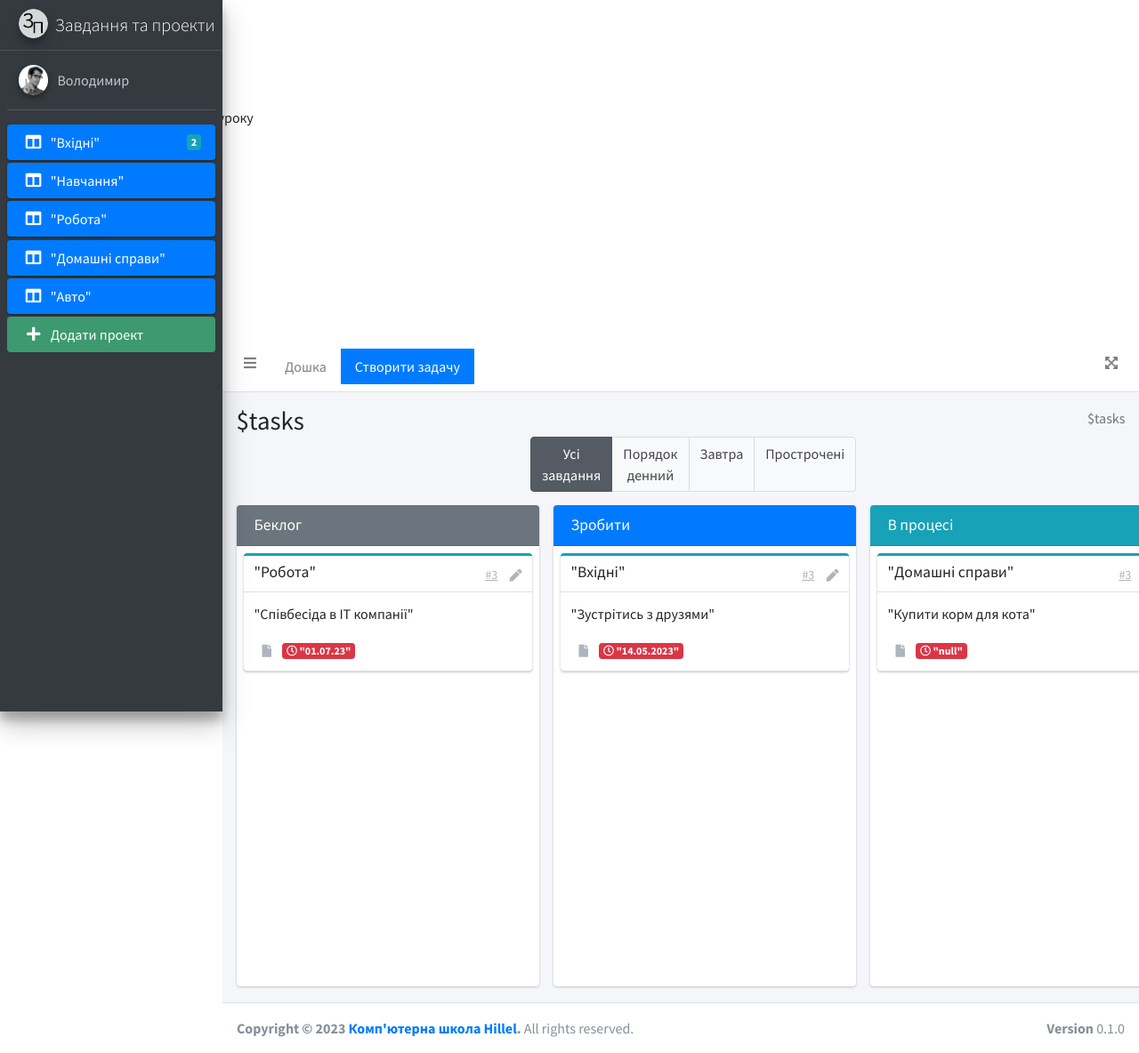
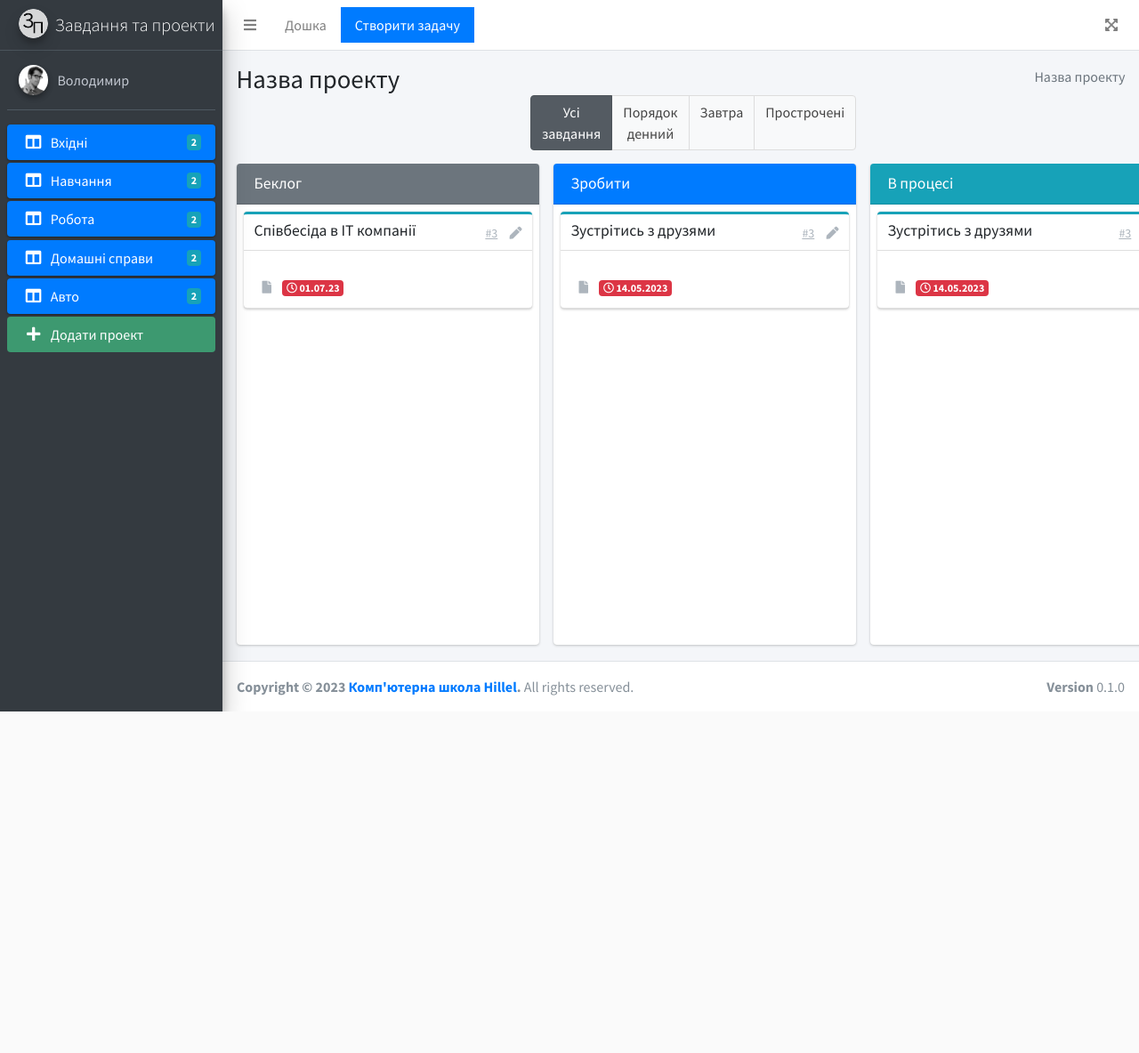
Before and after one commit to ithillel-php-basic/php-basic-2-642174ec96cdf134fc3b7ca7, a PHP site: page / in a window 1280 px wide. Shown: the whole page at 89% size. After the commit the page ends 800 px from the top, so only its background shows below. Run offline with PHP 8.4, Linux system fonts and the light colour scheme; some libraries are stand-ins or nearby versions.

Commit message:
Додав зміни в коді php, додав зміни в коді html.

```diff
--- a/index.php
+++ b/index.php
@@ -1,45 +1,44 @@
 <?php
 
-$arr  = array ( "Вхідні", "Навчання", "Робота", "Домашні справи", "Авто");
+$projects  = [
+    "Вхідні",
+    "Навчання",
+    "Робота",
+    "Домашні справи",
+    "Авто",
+];
 
-$tasks= [
+$tasks = [
 
-    $projects = [
+    [
         "project" => "Вхідні",
         "title" => "Зустрітись з друзями",
-    "due date" => "14.05.2023",
-    "status" => "to-do",],
-
-    $projects  = [
+        "due_date" => "14.05.2023",
+        "status" => "to-do",
+    ],
+    [
         "project" => "Навчання",
         "title" => "Зробити завдання до першого уроку",
-    "due date" => "27.04.2023",
-    "status" => "done",],
-
-    $projects  = [
+        "due_date" => "27.04.2023",
+        "status" => "done",
+    ],
+    [
         "project" => "Робота",
         "title" => "Співбесіда в IT компанії",
-    "due date" => "01.07.23",
-    "status" => "backlog",],
-
-    $projects  = [
+        "due_date" => "01.07.23",
+        "status" => "backlog",
+    ],
+    [
         "project" => "Домашні справи",
         "title" => "Купити корм для кота",
-    "due date" => "null",
-    "status" => "in-progress",],
+        "due_date" => null,
+        "status" => "in-progress",
+    ],
 
 ];
 
-foreach ($tasks as $projects) {
-  echo  "project" .$projects ["project"];
-  echo "<br>";
-  echo  "title" .$projects ["title"];
-  echo "<br>";
-  echo  "due date" .$projects ["due date"];
-  echo "<br>";
-  echo "status" .$projects ["status"];
-  echo "<br>";
-}
+
+
 ?>
 
 
@@ -122,48 +121,17 @@ foreach ($tasks as $projects) {
         <ul class="nav nav-pills nav-sidebar flex-column" data-widget= "treeview" role="menu" data-accordion="false">
           <!-- Add icons to the links using the .nav-icon class
              with font-awesome or any other icon font library -->
+          <?php  foreach ($projects as $project): ?>
           <li class="nav-item">
             <a href= "index.php" class="nav-link active">
               <i class="nav-icon fas fa-columns"></i>
               <p>
-                  "Вхідні"
+               <?= $project ?>
                 <span class="badge badge-info right">2</span>
               </p>
             </a>
           </li>
-            <li class="nav-item">
-              <a href= "index.php" class="nav-link active">
-                <i class="nav-icon fas fa-columns"></i>
-                <p>
-                  "Навчання"
-                </p>
-              </a>
-            </li>
-            <li class="nav-item">
-              <a href= "index.php" class="nav-link active">
-                <i class="nav-icon fas fa-columns"></i>
-                <p>
-                  "Робота"
-                </p>
-              </a>
-            </li>
-            <li class="nav-item">
-              <a href= "index.php" class="nav-link active">
-                <i class="nav-icon fas fa-columns"></i>
-                <p>
-                  "Домашні справи"
-                </p>
-              </a>
-            </li>
-            <li class="nav-item">
-              <a href= "index.php" class="nav-link active">
-                <i class="nav-icon fas fa-columns"></i>
-                <p>
-                  "Авто"
-                </p>
-              </a>
-            </li>
-             <li
+          <?php  endforeach; ?>
           <li class="nav-item">
             <a href="index.php" class="nav-link bg-olive">
               <i class="nav-icon fas fa-plus"></i>
@@ -178,17 +146,18 @@ foreach ($tasks as $projects) {
     </div>
     <!-- /.sidebar -->
   </aside>
+
   <!-- Content Wrapper. Contains page content -->
   <div class="content-wrapper kanban">
     <section class="content-header">
       <div class="container-fluid">
         <div class="row">
           <div class="col-sm-6">
-              <h1>$tasks</h1>
+            <h1>Назва проекту</h1>
           </div>
           <div class="col-sm-6 d-none d-sm-block">
             <ol class="breadcrumb float-sm-right">
-                <li class="breadcrumb-item active">$tasks</li>
+              <li class="breadcrumb-item active">Назва проекту</li>
             </ol>
           </div>
         </div>
@@ -215,9 +184,11 @@ foreach ($tasks as $projects) {
             </h3>
           </div>
           <div class="card-body connectedSortable" data-status="backlog">
+            <?php  foreach ($tasks as $task): ?>
+            <?php if ($task["status"] == "backlog" ):?>
             <div class="card card-info card-outline"  data-task-id="1">
               <div class="card-header">
-                  <h5 class="card-title">"Робота"</h5>
+                <h5 class="card-title"> <?= $task["title"] ?></h5>
                 <div class="card-tools">
                   <a href="#" class="btn btn-tool btn-link">#3</a>
                   <a href="#" class="btn btn-tool">
@@ -227,14 +198,15 @@ foreach ($tasks as $projects) {
               </div>
               <div class="card-body">
                 <p>
-                    "Співбесіда в IT компанії"
                 </p>
                 <a href="#" class="btn btn-tool">
                   <i class="fas fa-file"></i>
                 </a>
-                  <small class="badge badge-danger"><i class="far fa-clock"></i> "01.07.23"</small>
+                <small class="badge badge-danger"><i class="far fa-clock"></i> <?= $task["due_date"] ?></small>
               </div>
             </div>
+              <?php endif; ?>
+            <?php  endforeach; ?>
           </div>
         </div>
         <div class="card card-row card-primary">
@@ -244,9 +216,11 @@ foreach ($tasks as $projects) {
             </h3>
           </div>
           <div class="card-body connectedSortable" data-status="to-do">
+            <?php  foreach ($tasks as $task): ?>
+            <?php if ($task["status"] == "to-do" ):?>
               <div class="card card-info card-outline"  data-task-id="1">
                 <div class="card-header">
-                  <h5 class="card-title">"Вхідні"</h5>
+                  <h5 class="card-title"> <?= $task["title"] ?></h5>
                   <div class="card-tools">
                     <a href="#" class="btn btn-tool btn-link">#3</a>
                     <a href="#" class="btn btn-tool">
@@ -256,14 +230,15 @@ foreach ($tasks as $projects) {
                 </div>
                 <div class="card-body">
                   <p>
-                    "Зустрітись з друзями"
                   </p>
                   <a href="#" class="btn btn-tool">
                     <i class="fas fa-file"></i>
                   </a>
-                  <small class="badge badge-danger"><i class="far fa-clock"></i> "14.05.2023"</small>
+                  <small class="badge badge-danger"><i class="far fa-clock"></i> <?= $task["due_date"] ?></small>
                 </div>
               </div>
+              <?php endif; ?>
+            <?php  endforeach; ?>
           </div>
         </div>
         <div class="card card-row card-default">
@@ -273,9 +248,11 @@ foreach ($tasks as $projects) {
             </h3>
           </div>
           <div class="card-body connectedSortable" data-status="in-progress">
+            <?php  foreach ($tasks as $task): ?>
+            <?php if ($task["status"] == "to-do" ):?>
               <div class="card card-info card-outline"  data-task-id="1">
                 <div class="card-header">
-                  <h5 class="card-title">"Домашні справи"</h5>
+                  <h5 class="card-title"> <?= $task["title"] ?></h5>
                   <div class="card-tools">
                     <a href="#" class="btn btn-tool btn-link">#3</a>
                     <a href="#" class="btn btn-tool">
@@ -285,14 +262,15 @@ foreach ($tasks as $projects) {
                 </div>
                 <div class="card-body">
                   <p>
-                    "Купити корм для кота"
                   </p>
                   <a href="#" class="btn btn-tool">
                     <i class="fas fa-file"></i>
                   </a>
-                  <small class="badge badge-danger"><i class="far fa-clock"></i> "null"</small>
+                  <small class="badge badge-danger"><i class="far fa-clock"></i> <?= $task["due_date"] ?></small>
                 </div>
               </div>
+              <?php endif; ?>
+            <?php  endforeach; ?>
           </div>
         </div>
         <div class="card card-row card-success">
@@ -302,9 +280,11 @@ foreach ($tasks as $projects) {
             </h3>
           </div>
           <div class="card-body connectedSortable" data-status="done">
+            <?php  foreach ($tasks as $task): ?>
+            <?php if ($task["status"] == "to-do" ):?>
               <div class="card card-info card-outline"  data-task-id="1">
                 <div class="card-header">
-                  <h5 class="card-title">"Навчання"</h5>
+                  <h5 class="card-title"> <?= $task["title"] ?></h5>
                   <div class="card-tools">
                     <a href="#" class="btn btn-tool btn-link">#3</a>
                     <a href="#" class="btn btn-tool">
@@ -314,14 +294,15 @@ foreach ($tasks as $projects) {
                 </div>
                 <div class="card-body">
                   <p>
-                    "Зробити завдання до першого уроку"
                   </p>
                   <a href="#" class="btn btn-tool">
                     <i class="fas fa-file"></i>
                   </a>
-                  <small class="badge badge-danger"><i class="far fa-clock"></i> "27.04.2023"</small>
+                  <small class="badge badge-danger"><i class="far fa-clock"></i> <?= $task["due_date"] ?></small>
                 </div>
               </div>
+              <?php endif; ?>
+            <?php  endforeach; ?>
           </div>
         </div>
       </div>
```
Lines whose indentation alone changed are shown as unchanged.
